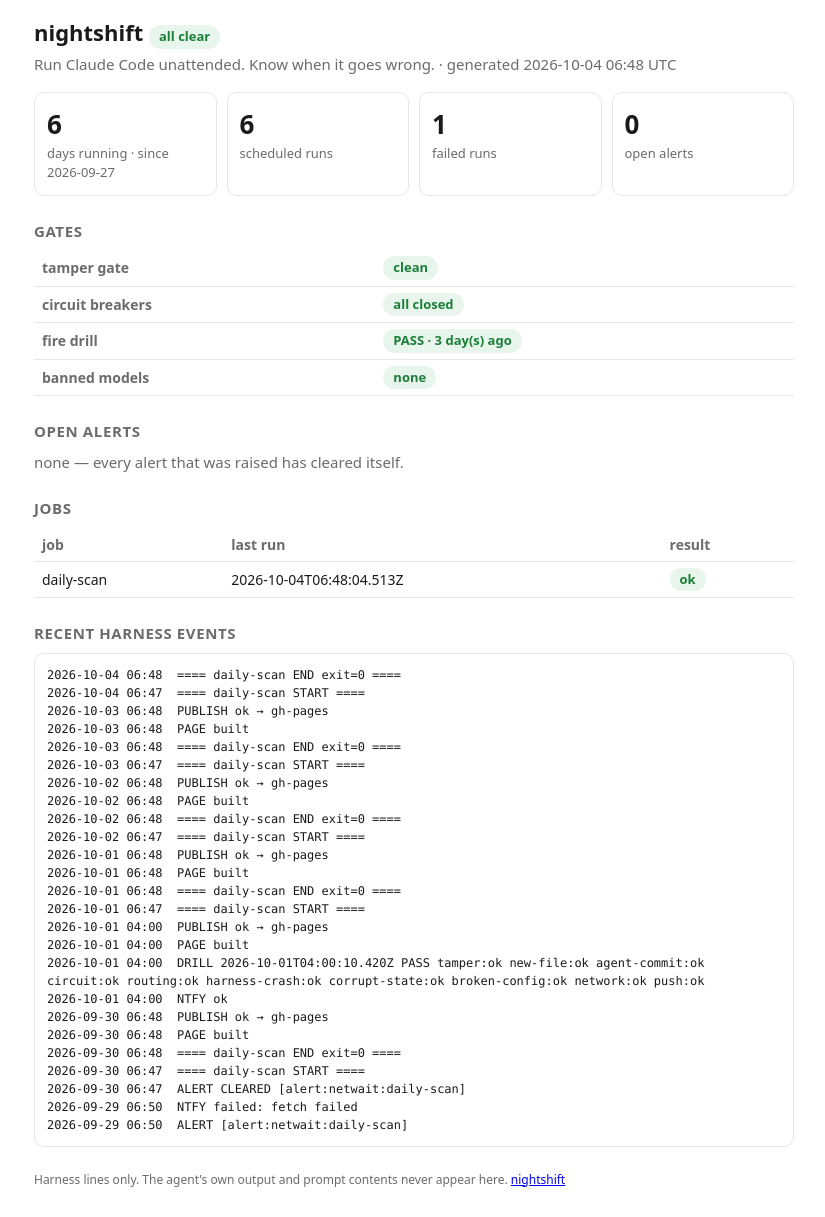
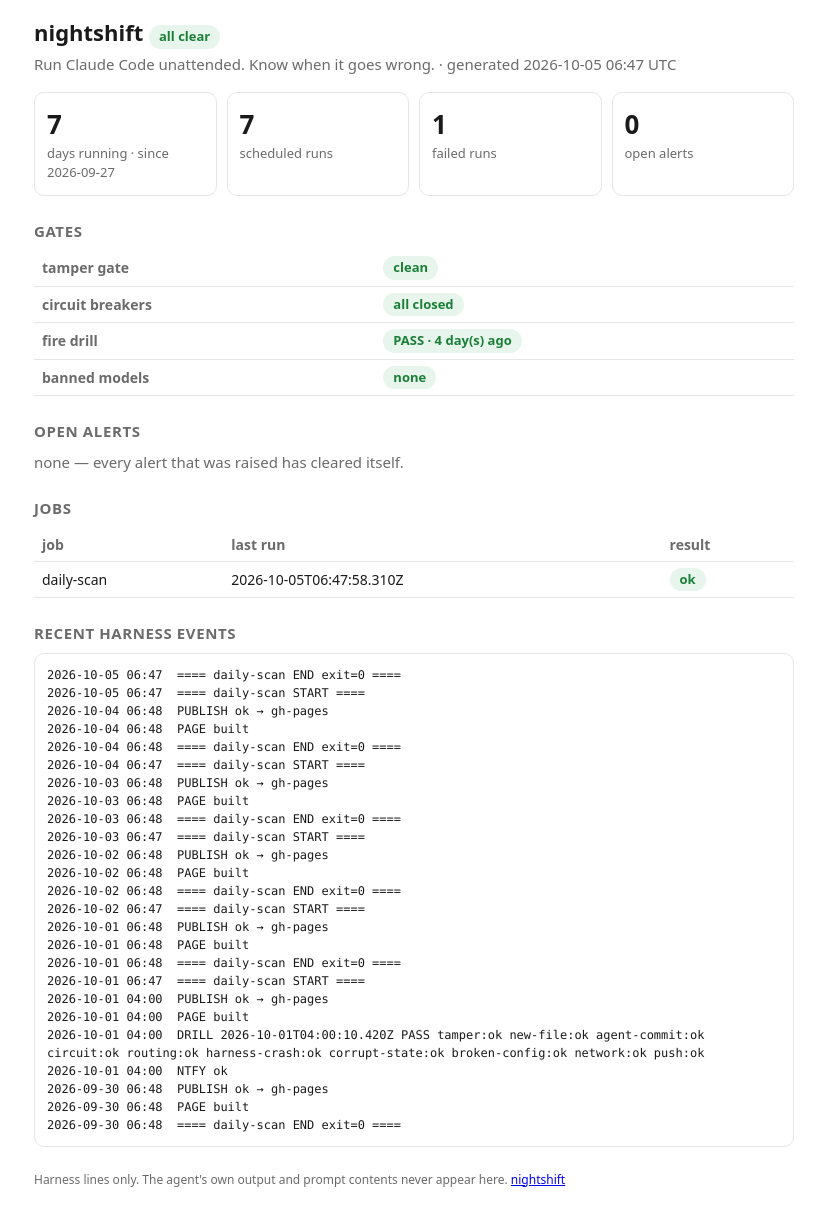
Before and after one commit to amirg76/nightshift, a plain HTML site: page index.html in a window 1280 px wide. Shown: the whole page, without its empty margins (226-1051 px from the left). Drawn offline with Linux system fonts and the light colour scheme.

Commit message:
status 2026-10-05 06:48 UTC

```diff
--- a/index.html
+++ b/index.html
@@ -14,10 +14,10 @@ pre{font:12px/1.5 var(--mono);white-space:pre-wrap;word-break:break-word;border:
 ul{padding-left:20px}li{margin:4px 0}.foot{color:var(--mut);font-size:12px;margin-top:24px}
 </style></head><body>
 <h1>nightshift <span class="pill ok">all clear</span></h1>
-<p class="sub">Run Claude Code unattended. Know when it goes wrong. · generated 2026-10-04 06:48 UTC</p>
+<p class="sub">Run Claude Code unattended. Know when it goes wrong. · generated 2026-10-05 06:47 UTC</p>
 <div class="grid">
-<div class="tile"><div class="n">6</div><div class="l">days running · since 2026-09-27</div></div>
-<div class="tile"><div class="n">6</div><div class="l">scheduled runs</div></div>
+<div class="tile"><div class="n">7</div><div class="l">days running · since 2026-09-27</div></div>
+<div class="tile"><div class="n">7</div><div class="l">scheduled runs</div></div>
 <div class="tile"><div class="n">1</div><div class="l">failed runs</div></div>
 <div class="tile"><div class="n">0</div><div class="l">open alerts</div></div>
 </div>
@@ -25,16 +25,20 @@ ul{padding-left:20px}li{margin:4px 0}.foot{color:var(--mut);font-size:12px;margi
 <table>
 <tr><th>tamper gate</th><td><span class="pill ok">clean</span></td></tr>
 <tr><th>circuit breakers</th><td><span class="pill ok">all closed</span></td></tr>
-<tr><th>fire drill</th><td><span class="pill ok">PASS · 3 day(s) ago</span></td></tr>
+<tr><th>fire drill</th><td><span class="pill ok">PASS · 4 day(s) ago</span></td></tr>
 <tr><th>banned models</th><td><span class="pill ok">none</span></td></tr>
 </table>
 <h2>Open alerts</h2>
 <p class="sub">none — every alert that was raised has cleared itself.</p>
 <h2>Jobs</h2>
-<table><tr><th>job</th><th>last run</th><th>result</th></tr><tr><td>daily-scan</td><td>2026-10-04T06:48:04.513Z</td><td><span class="pill ok">ok</span></td></tr></table>
+<table><tr><th>job</th><th>last run</th><th>result</th></tr><tr><td>daily-scan</td><td>2026-10-05T06:47:58.310Z</td><td><span class="pill ok">ok</span></td></tr></table>
 
 <h2>Recent harness events</h2>
-<pre>2026-10-04 06:48  ==== daily-scan END exit=0 ====
+<pre>2026-10-05 06:47  ==== daily-scan END exit=0 ====
+2026-10-05 06:47  ==== daily-scan START ====
+2026-10-04 06:48  PUBLISH ok → gh-pages
+2026-10-04 06:48  PAGE built
+2026-10-04 06:48  ==== daily-scan END exit=0 ====
 2026-10-04 06:47  ==== daily-scan START ====
 2026-10-03 06:48  PUBLISH ok → gh-pages
 2026-10-03 06:48  PAGE built
@@ -54,10 +58,6 @@ ul{padding-left:20px}li{margin:4px 0}.foot{color:var(--mut);font-size:12px;margi
 2026-10-01 04:00  NTFY ok
 2026-09-30 06:48  PUBLISH ok → gh-pages
 2026-09-30 06:48  PAGE built
-2026-09-30 06:48  ==== daily-scan END exit=0 ====
-2026-09-30 06:47  ==== daily-scan START ====
-2026-09-30 06:47  ALERT CLEARED [alert:netwait:daily-scan]
-2026-09-29 06:50  NTFY failed: fetch failed
-2026-09-29 06:50  ALERT [alert:netwait:daily-scan]</pre>
+2026-09-30 06:48  ==== daily-scan END exit=0 ====</pre>
 <p class="foot">Harness lines only. The agent's own output and prompt contents never appear here. <a href="https://github.com/amirg76/nightshift">nightshift</a></p>
 </body></html>
```
